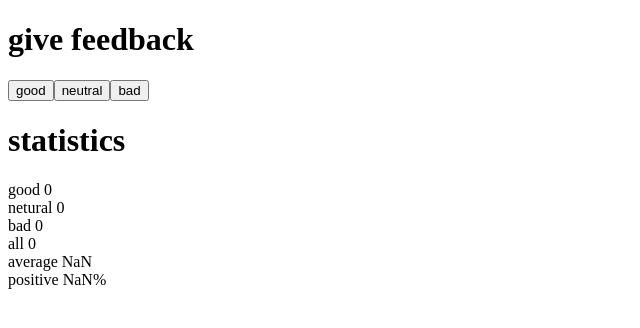
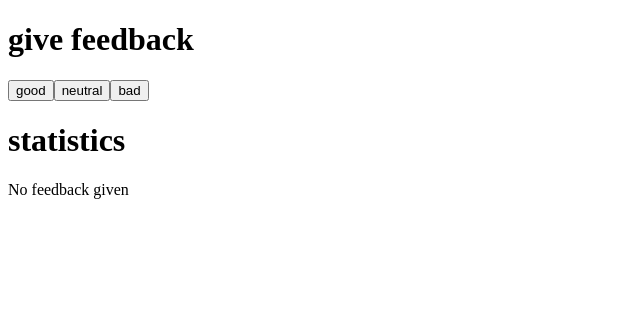
Before and after one commit to eraLiu/fullstackopen, a React (Create React App) app in the folder part1/part1.6-1.14/: page / in a window 1280 px wide. Shown: the top 328 px of the page, without its empty margins (0-640 px from the left). Built offline with nearby package versions, Linux system fonts and the light colour scheme.

Commit message:
1.9 step4

```diff
--- a/part1/part1.6-1.14/src/App.js
+++ b/part1/part1.6-1.14/src/App.js
@@ -9,7 +9,13 @@ const Display = props => {
 
 const Statistics = (props) =>{
   const{good,bad,neutral} = props
-
+  if (good+neutral+bad === 0) {
+    return (
+      <div>
+        No feedback given
+      </div>
+    )
+  }
   return (
     <>
           <Display text='good' value={good}/>
```
